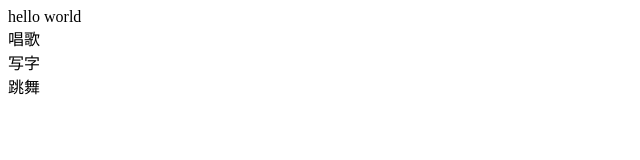
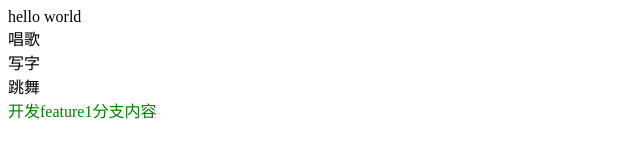
Before and after one commit to kaikai1818/gitTest, a plain HTML site: page index.html in a window 1280 px wide. Shown: the whole page, without its empty margins (0-640 px from the left). Drawn offline with Linux system fonts and the light colour scheme.

Commit message:
feature11

```diff
--- a/index.html
+++ b/index.html
@@ -13,6 +13,7 @@
     <div data-bind="foreach: likes">
         <div data-bind="text: $data"></div>
     </div>
+    <div style="color: green;">开发feature1分支内容</div>
     <script>
         ko.applyBindings({
             msg: 'hello world',
```
